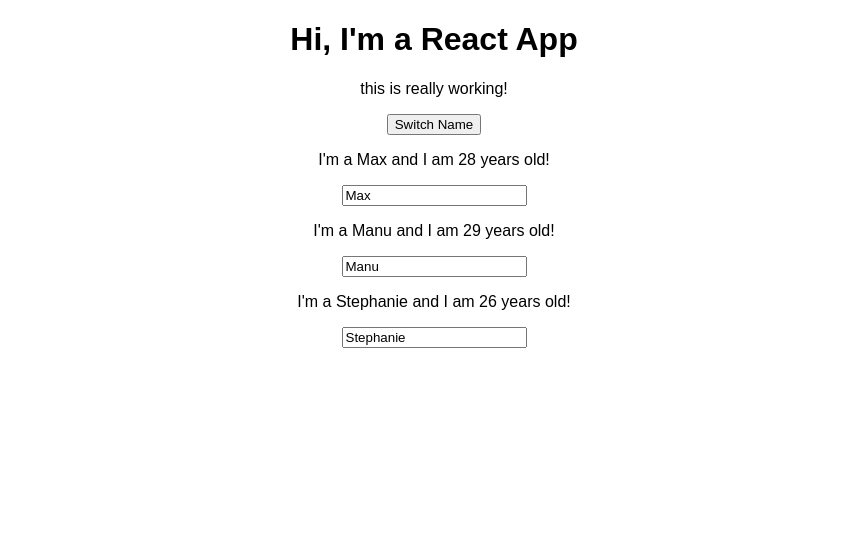
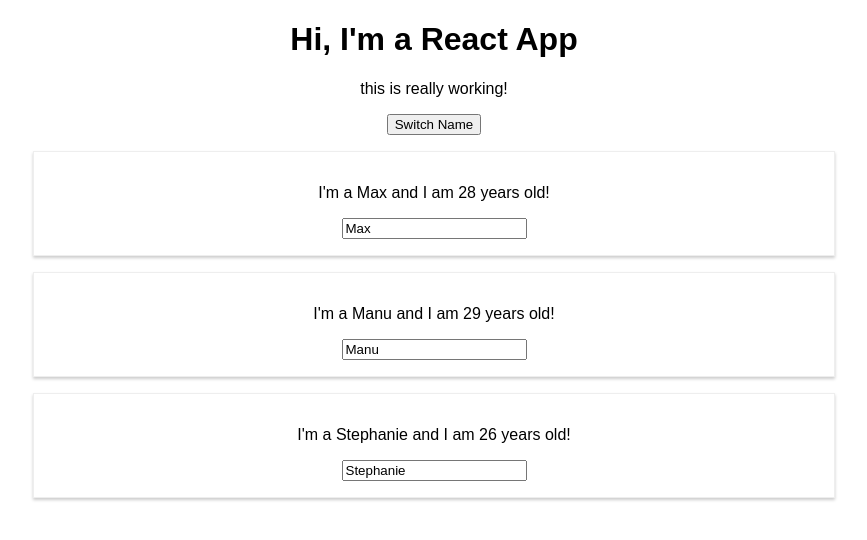
Before and after one commit to marcosaugustomodesto/react-complete-guide, a React (Create React App) app: page / in a window 1280 px wide. Shown: the top 540 px of the page, without its empty margins (206-1073 px from the left). Built offline with nearby package versions, Linux system fonts and the light colour scheme.

Commit message:
adding styling with stylessheets

```diff
--- /dev/null
+++ b/src/Person/Person.css
@@ -0,0 +1,8 @@
+.Person {
+    width: 60%;
+    margin: 16px auto;
+    border: 1px solid #eee;
+    box-shadow: 0 2px 3px #ccc;
+    padding: 16px;
+    text-align: center;
+}
--- a/src/Person/Person.js
+++ b/src/Person/Person.js
@@ -1,8 +1,8 @@
 import React from 'react';
-
+import './Person.css';
 const person = (props) => {
     return (
-        <div>
+        <div className="Person">
             <p onClick={props.click}>I'm a {props.name} and I am {props.age}  years old!</p>
             <p>{props.children}</p>
             <input type="text" onChange={props.changed} value={props.name} />
```
